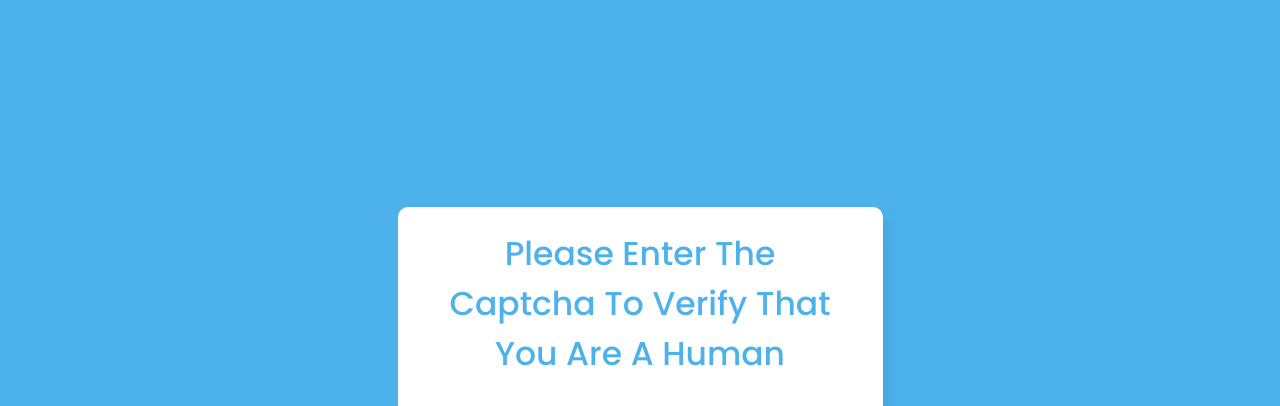
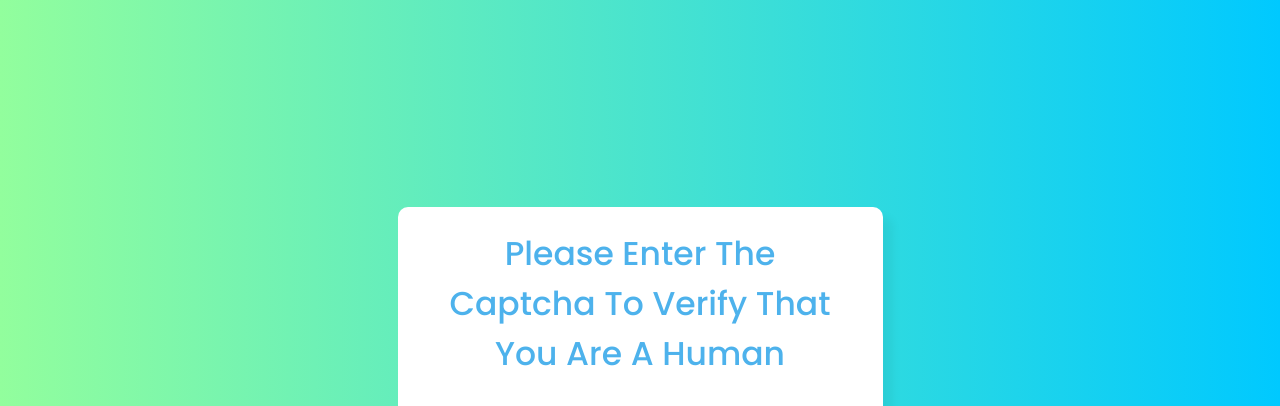
Before and after one commit to ranodeepbanerjee/captcha, a plain HTML site: page index.html in a window 1280 px wide. Shown: the top 406 px of the page. Drawn offline with Linux system fonts and the light colour scheme.

Commit message:
linear gradient to body

```diff
--- a/style.css
+++ b/style.css
@@ -15,7 +15,7 @@ body{
   align-items: center;
   justify-content: center;
   min-height: 100vh;
-  background: #4db2ec;
+  background: linear-gradient(to right, #92FE9D, #00C9FF);
 }
 .wrapper{
   max-width: 485px;
```
